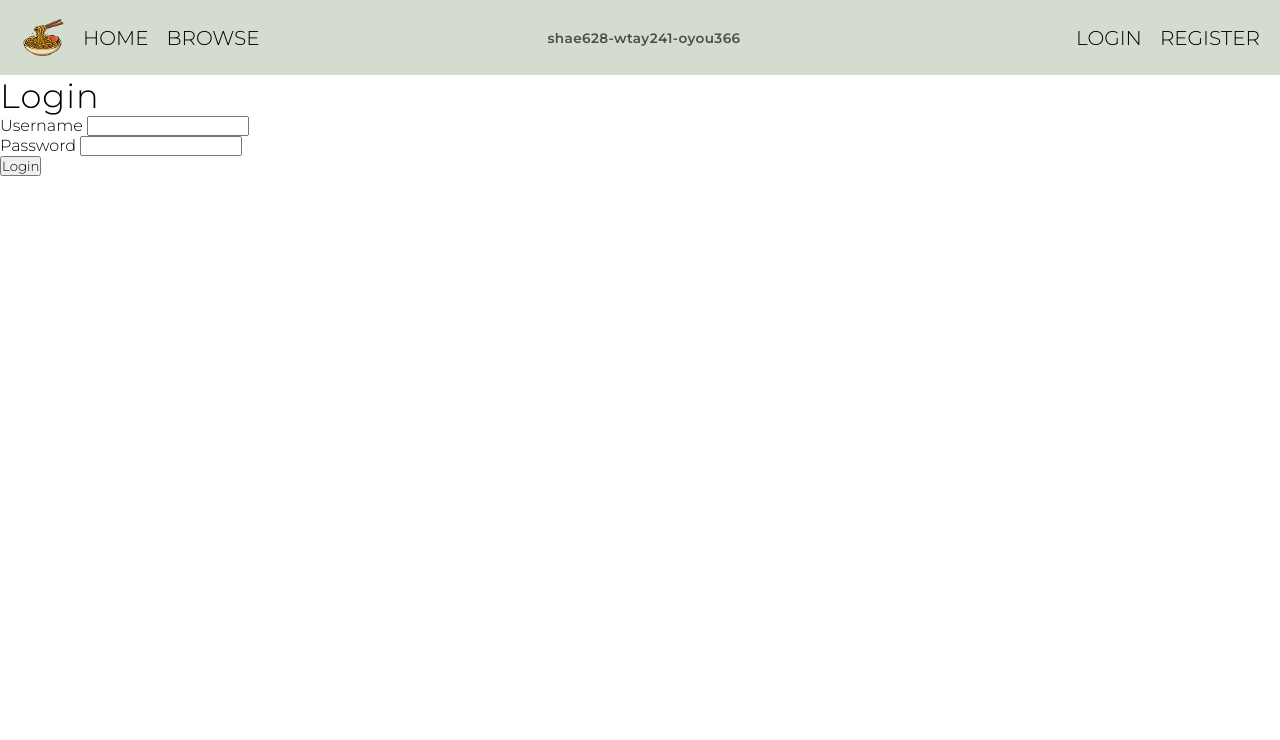
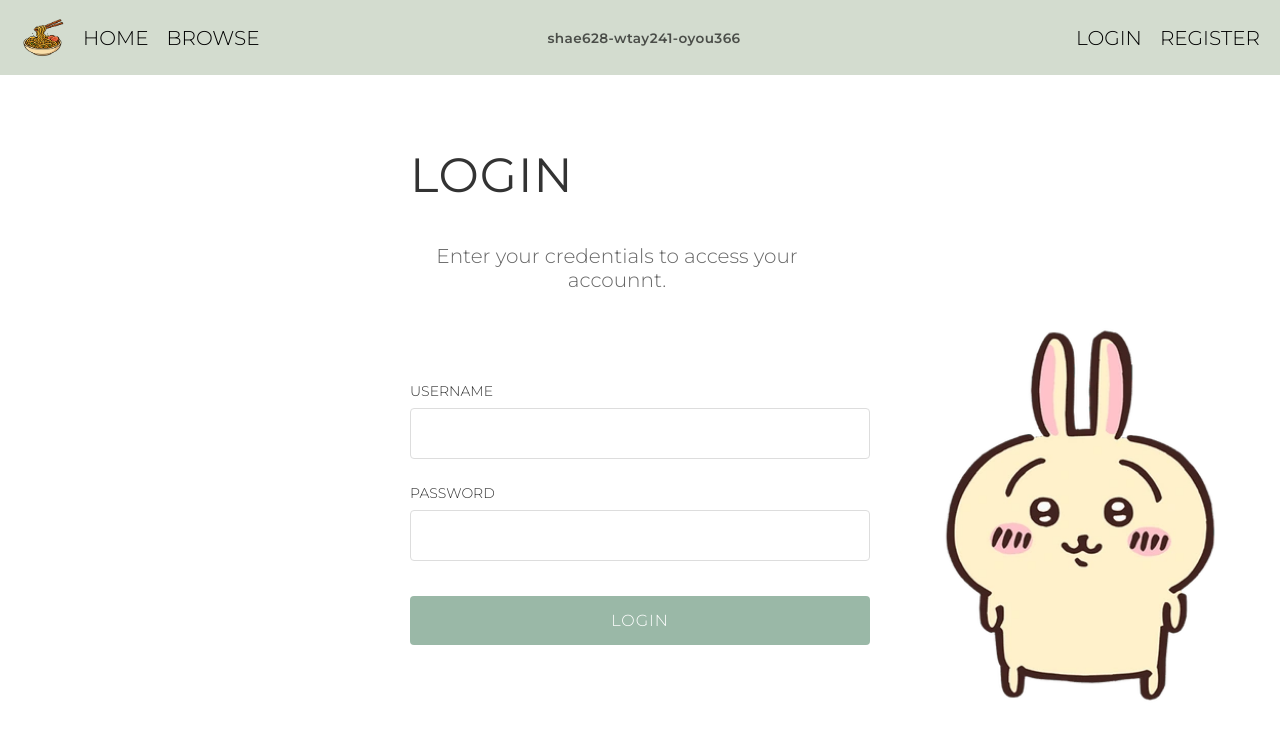
Before and after one commit to WilliamTayNZ/recipes-portal, a Flask app: page /authentication/login in a window 1280 px wide. Shown: the top 740 px of the page. Run offline with Flask 3, Linux system fonts and the light colour scheme; parts of the project's set-up code (start-up, migrations or seed data) failed here and were passed over.

Commit message:
styled login page

```diff
--- /dev/null
+++ b/recipe/static/css/auth.css
@@ -0,0 +1,80 @@
+#main {
+    display: flex;
+    justify-content: center;
+    align-items: center;
+    min-height: 80vh;
+    background: url('../assets/usagi.png') no-repeat right bottom;
+    background-size: 400px;
+}
+
+.formwrapper {
+    width: 100%;
+    max-width: 500px;
+    text-align: center;
+    padding: 20px;
+}
+
+.formwrapper .title {
+    text-transform: uppercase;
+    font-size: 48px;
+    color: #333;
+    margin-bottom: 10px;
+    letter-spacing: 1px;
+    font-weight: normal;
+}
+
+.formwrapper p {
+    color: #666;
+    margin-bottom: 40px;
+}
+
+.form-field {
+    margin-bottom: 25px;
+    text-align: left;
+}
+
+.form-field label {
+    display: block;
+    text-transform: uppercase;
+    font-size: 14px;
+    color: #333;
+    margin-bottom: 8px;
+}
+
+.form-field input {
+    width: 100%;
+    padding: 15px;
+    border: 1px solid #ddd;
+    border-radius: 4px;
+    font-size: 16px;
+}
+
+input[type="submit"] {
+    width: 100%;
+    padding: 15px;
+    background-color: #9AB8A7;
+    color: white;
+    border: none;
+    border-radius: 4px;
+    font-size: 16px;
+    text-transform: uppercase;
+    cursor: pointer;
+    letter-spacing: 1px;
+    margin-top: 10px;
+}
+
+input[type="submit"]:hover {
+    background-color: #8AA797;
+}
+
+.errors {
+    list-style: none;
+    padding: 0;
+    margin: 5px 0 0;
+    color: #dc3545;
+    font-size: 14px;
+}
+
+.errors li {
+    margin: 3px 0;
+}
--- a/recipe/templates/authentication/credentials.html
+++ b/recipe/templates/authentication/credentials.html
@@ -1,9 +1,11 @@
 {% extends 'base.html' %}
 
 {% block content %}
+<link rel="stylesheet" href="{{ url_for('static', filename='css/auth.css') }}">
 <main id="main">
     <div class="formwrapper">
-        <h1 class="title">{{ title }}</h1>
+        <h1 class="title">LOGIN</h1>
+        <p>Enter your credentials to access your accounnt.</p>
         <form method="POST" action="{{ handler_url }}">
              {{ form.csrf_token }} <!-- Need to include this token - Flask WTForms requires it. -->
             <div class="form-field">{{ form.user_name.label }} {{ form.user_name }}
```
